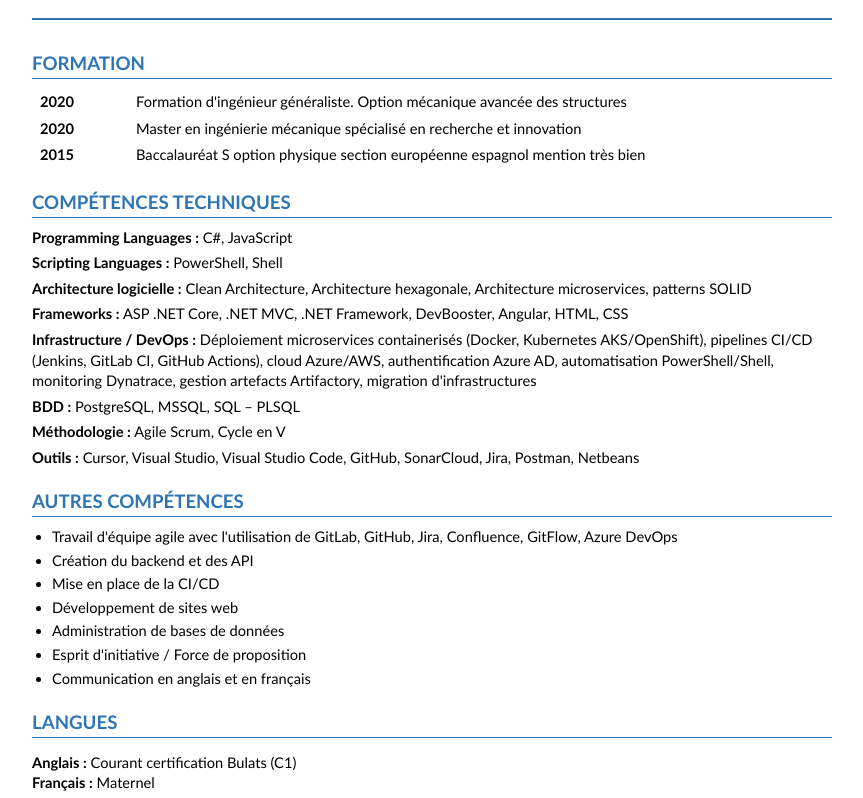
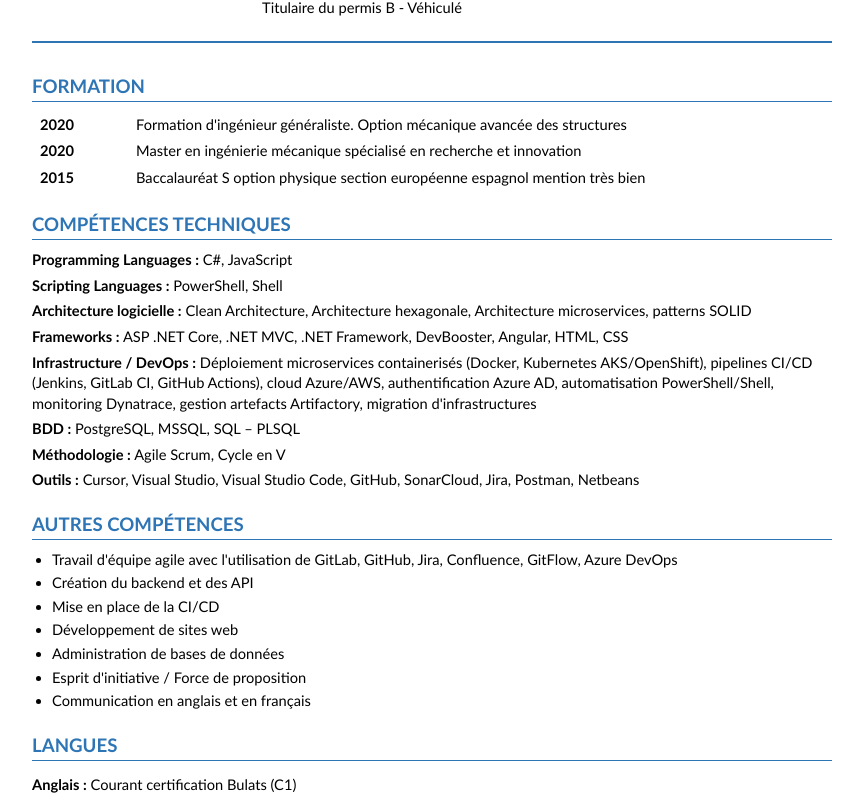
Before and after one commit to lucaslepouliquen/cv-lucas-lepouliquen, a plain HTML site: page index.html in a window 1280 px wide. Shown: the part 148-946 px from the top of the page, without its empty margins (208-1071 px from the left). Drawn offline with Linux system fonts and the light colour scheme.

Commit message:
feat: add details to personnal information and QimInfo section

```diff
--- a/index.html
+++ b/index.html
@@ -198,6 +198,7 @@
             <h2>Fullstack developer C# Angular / Devops Engineer</h2>
             <p>4 ans d'expérience</p>
             <p>Permis frontalier Suisse</p>
+            <p>Titulaire du permis B - Véhiculé</p>
         </div>
         <img src="photo_lucas.png" class="header-photo" alt="Photo de Lucas Le Pouliquen">
     </div>
```
